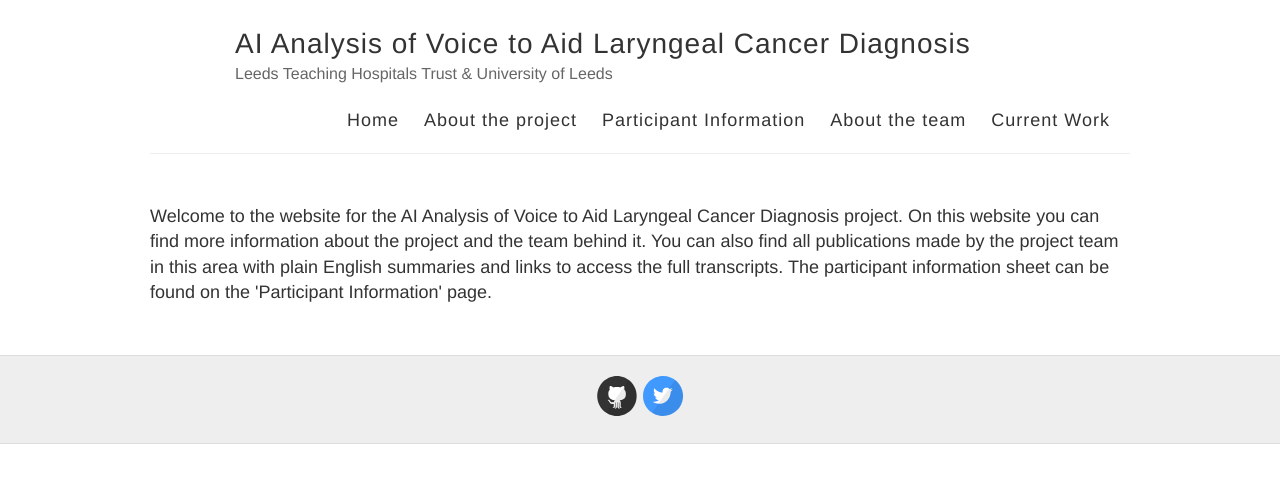
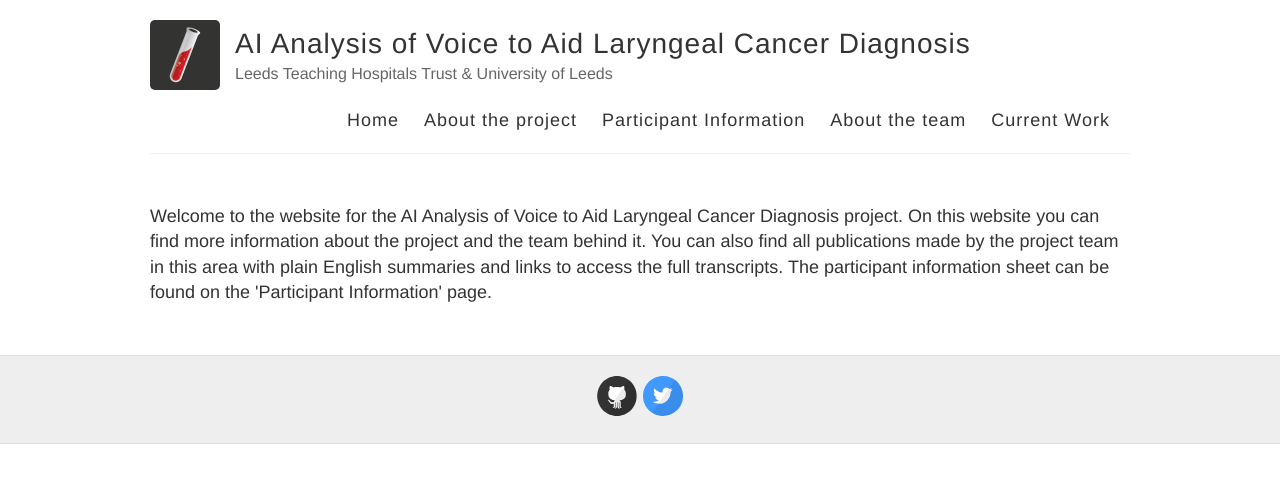
Before and after one commit to mary-paterson/mary-paterson.github.io, a Jekyll site: the page built from index.html, in a window 1280 px wide. Shown: the top 483 px of the page. Built offline with Jekyll 4.4.1, drawn with Linux system fonts in a browser that asks for light colours.

Commit message:
Update _config.yml

```diff
--- a/_config.yml
+++ b/_config.yml
@@ -9,7 +9,7 @@
 description: Leeds Teaching Hospitals Trust & University of Leeds
 
 # URL of your avatar or profile pic (you could use your GitHub profile pic)
-avatar:
+avatar: https://raw.githubusercontent.com/mary-paterson/mary-paterson.github.io/master/images/jekyll-logo.png
 
 #
 # Flags below are optional
```
